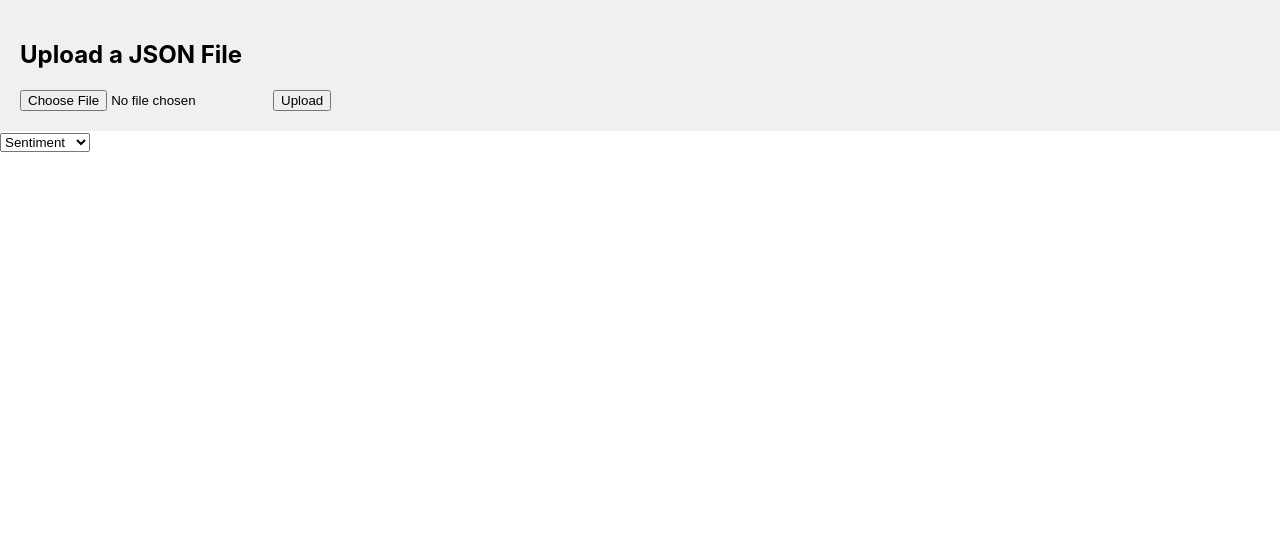
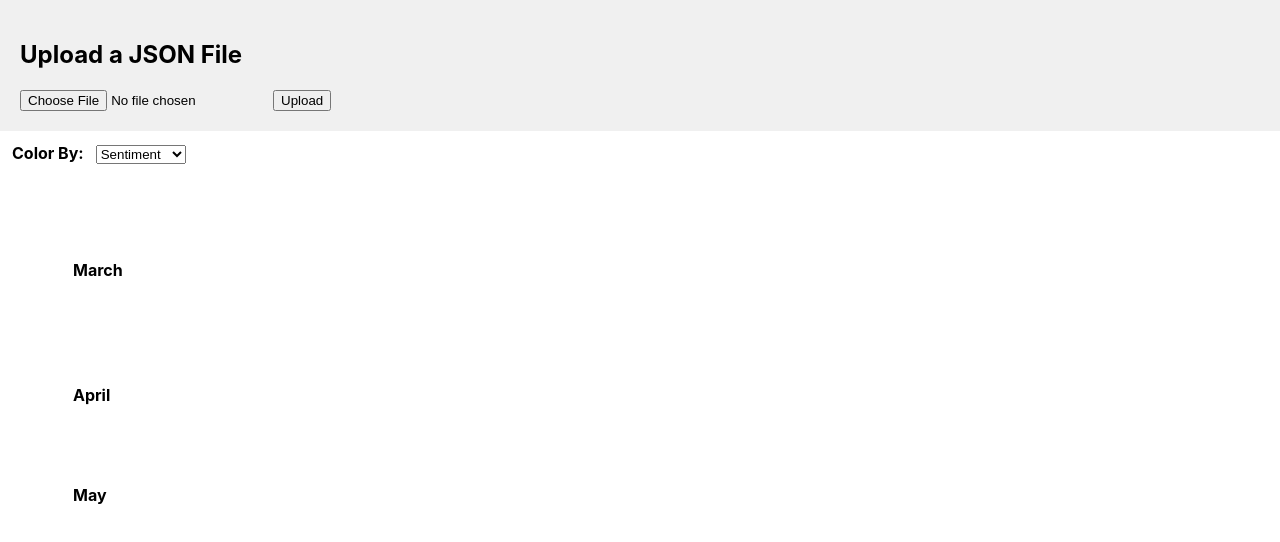
Before and after one commit to thiczd/HW7, a React (Create React App) app: page / in a window 1280 px wide. Shown: the top 542 px of the page. Built offline with nearby package versions, Linux system fonts and the light colour scheme.

Commit message:
added color dropdown may need to fix re - render of chart if u got time

```diff
--- a/src/Child1.css
+++ b/src/Child1.css
@@ -2,3 +2,12 @@
   display: flex;
   justify-content: center;
 }
+
+.dropdown-group {
+  margin: 12px;
+}
+
+.dropdown-group span {
+  margin-right: 12px;
+  font-weight: bold;
+}
--- a/src/Child1.js
+++ b/src/Child1.js
@@ -11,22 +11,16 @@ class Child1 extends Component {
   handleColorChange = (event) => {
     const selectedOption = event.target.value;
     // Set the color based on the selected option
-    if (selectedOption === "sentiment") {
-      this.setState({ color: "sentiment" }); // Set to red for sentiment
-    } else if (selectedOption === "subjectivity") {
-      this.setState({ color: "subjectivity" }); // Set to blue for subjectivity
-    }
+    this.setState({ color: selectedOption });
     console.log(this.state.color);
   };
+
   componentDidMount() {
     this.renderChart();
   }
 
   componentDidUpdate() {
-    // // console.log(this.props.csv_data);
-    // this.destroyChart();
-    // this.renderChart();
-    // // console.log(this.props.json_data); // proper JSON data passed
+    this.renderChart();
   }
 
   destroyChart = () => {
@@ -58,7 +52,18 @@ class Child1 extends Component {
       .domain([0, 1])
       .range(["#ECECEC", "#4467C4"]);
 
+    const monthLabels = ["March", "April", "May"];
+    d3.select("svg")
+      .selectAll("text")
+      .data(monthLabels)
+      .join("text")
+      .attr("x", 10)
+      .attr("y", (d, i) => catCenters[i])
+      .style("font-size", "16px")
+      .style("font-weight", "bold")
+      .text((d) => d);
     // creating the force simulation
+
     d3.forceSimulation(data)
       .force(
         "y",
@@ -83,14 +88,18 @@ class Child1 extends Component {
       });
 
     // TODO:
-    // ADD COLOR FOR SENTIMENT, THEN SUBJECTIVITY
-    // ADD MONTH ON LEFT HAND SIDE
-    // DROPDOWN FOR Color Switch
     // ADD LEGEND
     // Tweet selection and highlight when clicking
 
-    // CREATE FORCE LAYOUT, FOR EACH MONTH
-    //
+    // DONE
+    // ADD MONTH ON LEFT HAND SIDE DONE
+    // FORCE LAYOUT - DONE
+    // SEPERATION PER MONTH - DONE
+    // SCALING FUNCTION Y - DONE
+    // ADD COLOR FOR SENTIMENT, THEN SUBJECTIVITY - DONE
+    // DROPDOWN FOR Color Switch - DONE
+
+    // MIGHT BE USEFUL, STRUCTURE JSON
     //   {
     //       "RawTweet":"my tweet",
     //       "Month":"March",
@@ -105,10 +114,13 @@ class Child1 extends Component {
   render() {
     return (
       <div>
-        <select onChange={this.handleColorChange}>
-          <option value="sentiment">Sentiment</option>
-          <option value="subjectivity">Subjectivity</option>
-        </select>
+        <div className="dropdown-group">
+          <span> Color By:</span>
+          <select onChange={this.handleColorChange}>
+            <option value="sentiment">Sentiment</option>
+            <option value="subjectivity">Subjectivity</option>
+          </select>
+        </div>
         <div className="mychart">
           <svg width="1200" height="900" style={{ marginLeft: 45 + "px" }}>
             <g className="container"></g>
```
